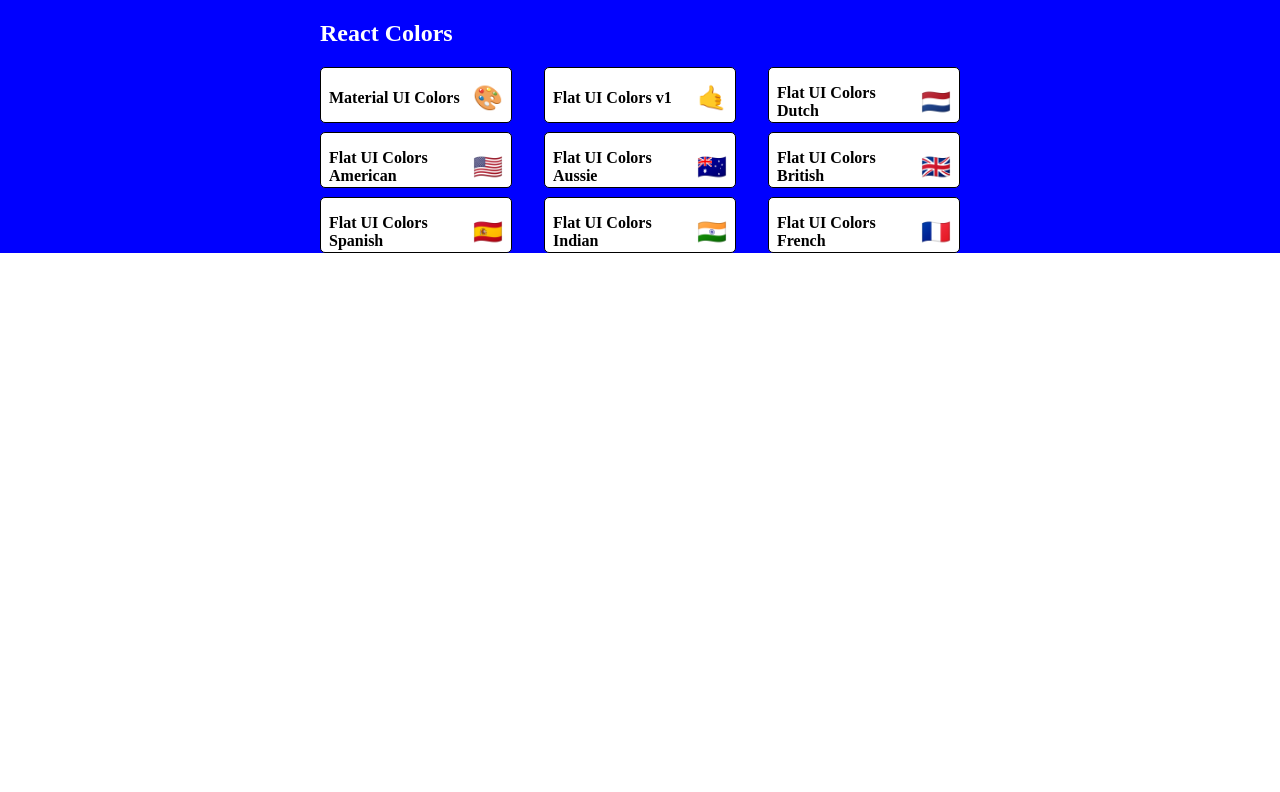
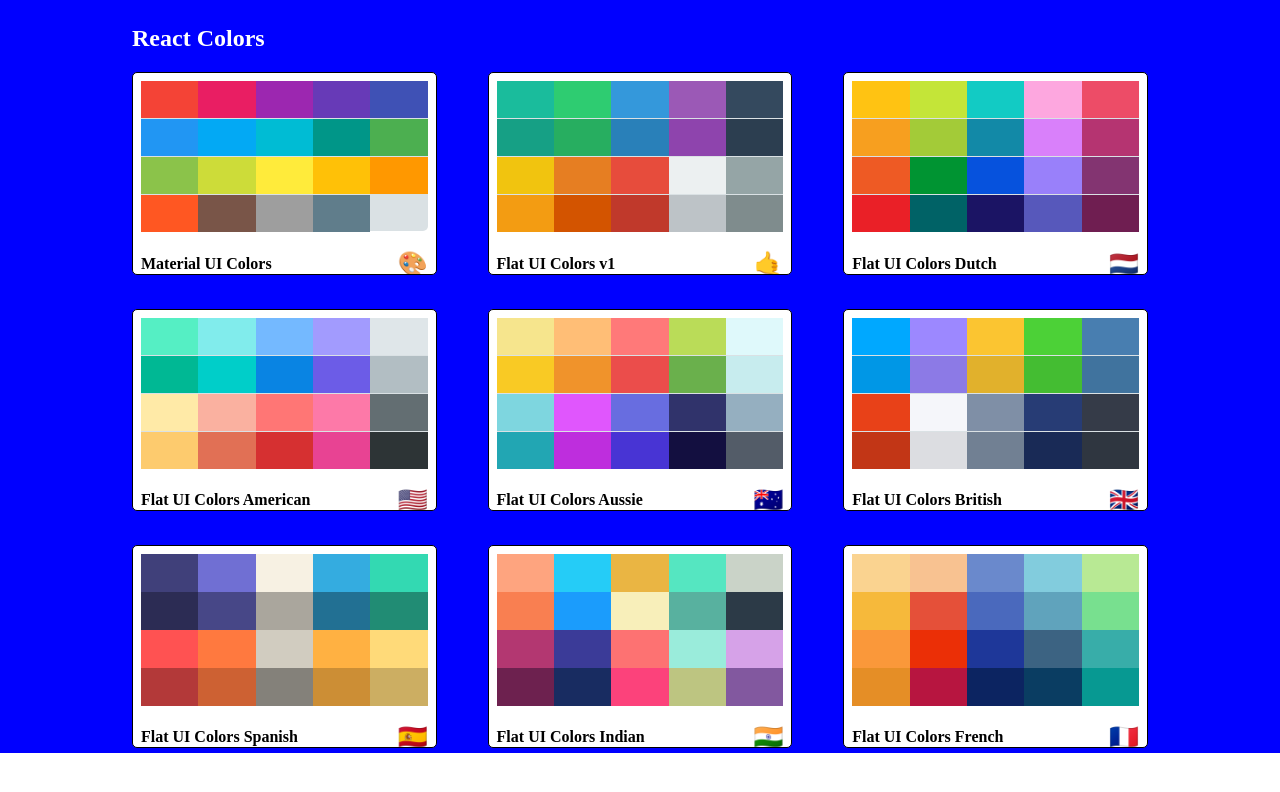
Before and after one commit to promiseume/color-app, a React (Create React App) app: page / in a window 1280 px wide. Shown: the top 792 px of the page. Built offline with nearby package versions, Linux system fonts and the light colour scheme.

Commit message:
added style to mini palette

```diff
--- a/src/PaletteList.jsx
+++ b/src/PaletteList.jsx
@@ -8,10 +8,11 @@
     height: "100%",
     display: "flex",
     alignItems: "flex-start",
-    justifyContent: "center"
+    justifyContent: "center",
+   padding:'5px'
   },
   container: {
-   width: "50%",
+   width: "80%",
    display: "flex",
     alignItems: "flex-start",
     flexDirection: "column",
@@ -20,8 +21,8 @@
   nav: {
   display: "flex",
   width: "100%",
+  color: "white",
   justifyContent: "space-between",
-  color: "white"
   },
   palettes: {
   boxSizing: "border-box",
--- a/src/index.css
+++ b/src/index.css
@@ -1,4 +1,5 @@
-body {
-  margin: 0;
-
+html,body{
+  margin:0;
+  padding:0;
+  height:100vh;
 }
--- a/src/miniPalette.js
+++ b/src/miniPalette.js
@@ -14,13 +14,15 @@
     },
   },
   colors: {
-    backgroundColor: "grey",
+    backgroundColor: "#dae1e4",
+    height: "150px",
+    width: "100%",
+    borderRadius: "5px",
   },
   title: {
     display: "flex",
     justifyContent: "space-between",
     alignItems: "center",
-    margin: "0",
     color: "black",
     paddingTop: "0.5rem",
     fontSize: "1rem",
@@ -30,13 +32,30 @@
     marginLeft: "0.5rem",
     fontSize: "1.5rem",
   },
+    miniColor: {
+        height: "25%",
+        width: "20%",
+        display: "inline-block",
+        margin: "0 auto",
+        position: "relative",
+        marginBottom: "-3.5px",
+    }
+
 };
 
 function miniPalette(props) {
   const { classes } = props;
   return (
     <div className={classes.root}>
-      <div className={classes.colors}></div>
+      <div className={classes.colors}>
+        {props.colors.map((color) => (
+            <div
+                className={classes.miniColor}
+                style={{backgroundColor: color.color }}
+                key={color.name}
+            />
+        ))}
+      </div>
       <h1 className={classes.title}>
         {props.paletteName} <span className={classes.emoji}>{props.emoji}</span>
       </h1>
```
